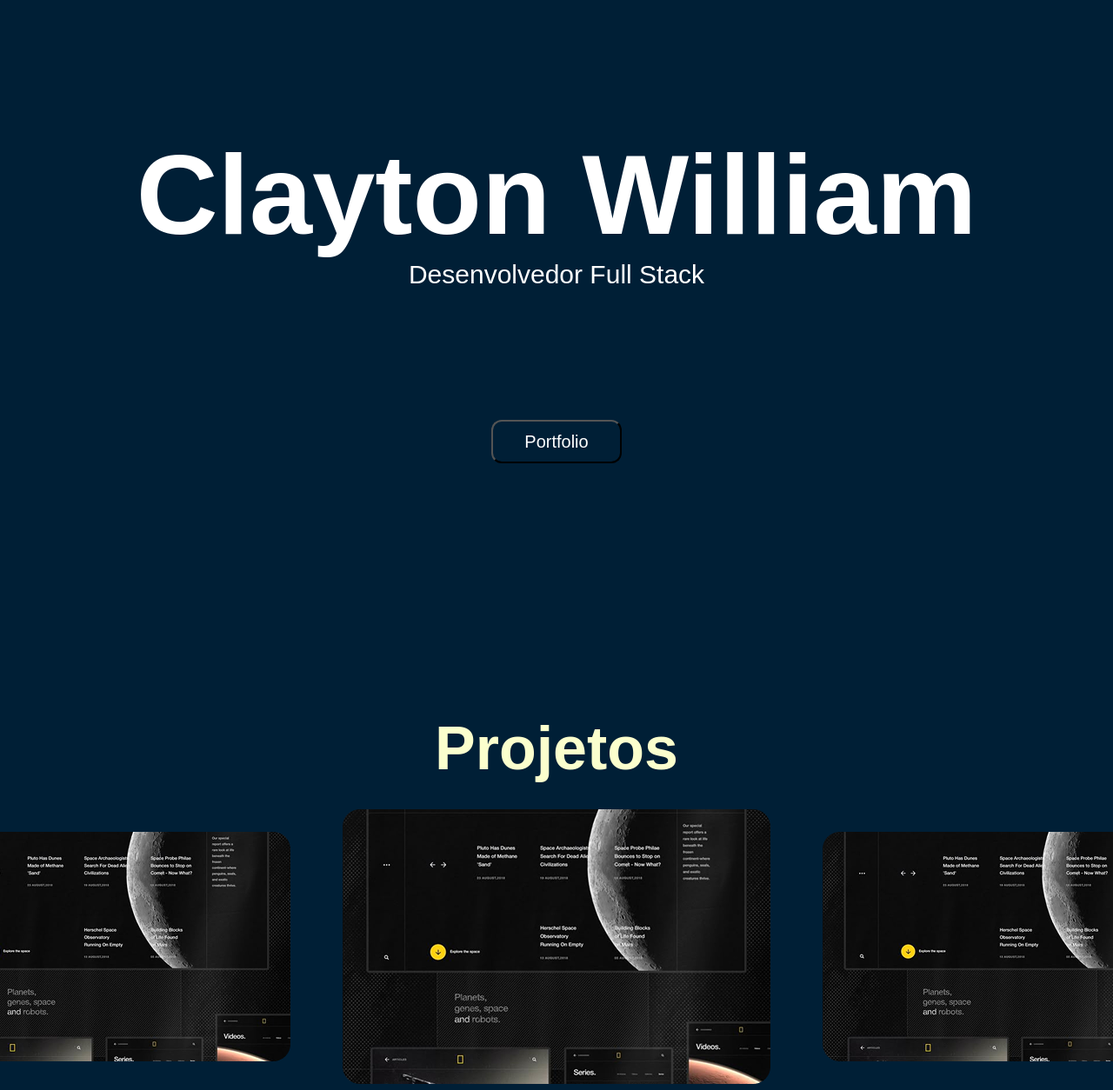
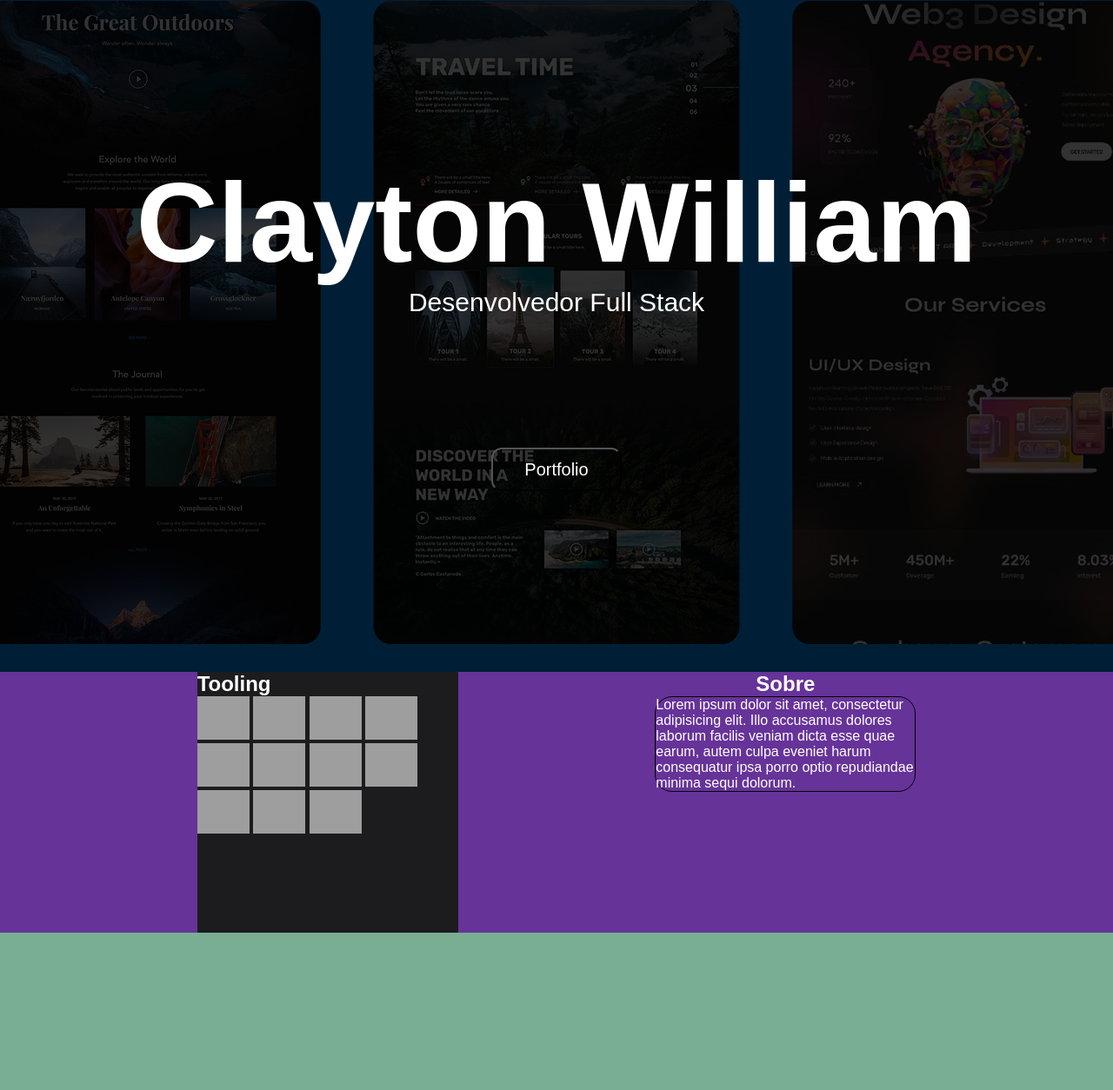
Before and after one commit to clayton-oly/clayton-oly.github.io, a plain HTML site: page index.html in a window 1280 px wide. Shown: the part 77-1331 px from the top of the page at 87% size. Drawn offline with Linux system fonts and the light colour scheme; grey boxes are pictures that could not be loaded; a web font is replaced by a local one.

Commit message:
Add Section Tools

```diff
--- a/css/style.css
+++ b/css/style.css
@@ -28,6 +28,14 @@ header {
         background-color: black;
         display: flex;
         justify-content: space-around;
+        align-items: center;
+    }
+
+    nav {
+        height: 50px;
+        display: flex;
+        align-items: center;
+        gap: 20px
     }
 
     h1 {
@@ -40,7 +48,6 @@ header {
     }
 }
 
-
 .intro {
     text-align: center;
     display: flex;
@@ -48,6 +55,8 @@ header {
     justify-content: center;
     align-items: center;
     height: 100vh;
+    position: relative;
+    z-index: 2;
 
     & button {
         background-color: var(--clr-transparent);
@@ -57,9 +66,63 @@ header {
         border-radius: 12px;
         font-size: 20px;
         margin-top: 150px;
+        z-index: 2;
+
+        &:hover {
+            transform: scale(1.2);
+        }
+    }
+
+    h1 {
+        z-index: 2;
+    }
+
+    h2 {
+        z-index: 2;
     }
 }
 
+.containerProjectsA {
+    display: flex;
+    align-items: center;
+    position: absolute;
+    z-index: 1;
+
+    .projects {
+        margin: 30px;
+    }
+}
+
+#tools {
+    background-color: #79ae92;
+    height: 100vh;
+
+    & .containerTools {
+        display: flex;
+        background: rebeccapurple;
+        justify-content: space-evenly;
+
+        & .tooling {
+            background: rgb(28, 27, 30);
+            height: 300px;
+            width: 300px;
+        }
+
+
+        & .sobre {
+            display: flex;
+            flex-direction: column;
+            align-items: center;
+            height: 300px;
+            width: 300px;
+
+            p {
+                border: 1px solid black;
+                border-radius: 20px;
+            }
+        }
+    }
+}
 
 #projetos {
     height: 90vh;
--- a/index.html
+++ b/index.html
@@ -17,7 +17,7 @@
             <span>!CW</span>
             <nav>
                 <a href="#home">Home</a>
-                <a href="#sobre">Sobre</a>
+                <a href="#tools">Sobre</a>
                 <a href="#experiencia">Experiência</a>
                 <a href="#projetos">Projetos</a>
             </nav>
@@ -27,8 +27,66 @@
             <h1>Clayton William</h1>
             <h2>Desenvolvedor Full Stack</h2>
             <button onclick="window.location.href='#projetos'">Portfolio</button>
+
+            <div class="containerProjectsA">
+                <div class="projects">
+                    <img src="./img/1.png" alt="">
+                </div>
+                <div class="projects">
+                    <img src="./img/2.png" alt="">
+                </div>
+                <div class="projects">
+                    <img src="./img/3.png" alt="">
+                </div>
+            </div>
+        </div>
+
         </div>
     </header>
+
+    <section id="tools">
+        <div class="containerTools">
+            <div class="tooling">
+                <h1>Tooling</h1>
+                <div>
+                    <img alt="Clayton-HTML" height="50" width="60"
+                        src="https://raw.githubusercontent.com/devicons/devicon/master/icons/html5/html5-original.svg">
+                    <img alt="Clayton-CSS" height="50" width="60"
+                        src="https://raw.githubusercontent.com/devicons/devicon/master/icons/css3/css3-original.svg">
+                    <img alt="Clayton-Csharp" height="50" width="60"
+                        src="https://raw.githubusercontent.com/devicons/devicon/master/icons/csharp/csharp-original.svg">
+                    <img alt="Clayton-Csharp" height="50" width="60"
+                        src="https://cdn.jsdelivr.net/gh/devicons/devicon/icons/visualstudio/visualstudio-plain.svg">
+                    <img alt="Clayton-Csharp" height="50" width="60"
+                        src="https://cdn.jsdelivr.net/gh/devicons/devicon/icons/dot-net/dot-net-plain-wordmark.svg">
+                    <img alt="Clayton-Csharp" height="50" width="60"
+                        src="https://cdn.jsdelivr.net/gh/devicons/devicon/icons/react/react-original.svg">
+                    <img alt="Clayton-Csharp" height="50" width="60"
+                        src="https://cdn.jsdelivr.net/gh/devicons/devicon/icons/java/java-original.svg">
+                    <img alt="Clayton-Csharp" height="50" width="60"
+                        src="https://cdn.jsdelivr.net/gh/devicons/devicon/icons/mysql/mysql-original.svg">
+                    <img alt="Clayton-Csharp" height="50" width="60"
+                        src="https://cdn.jsdelivr.net/gh/devicons/devicon/icons/bootstrap/bootstrap-original.svg">
+                    <img alt="Clayton-Csharp" height="50" width="60"
+                        src="https://cdn.jsdelivr.net/gh/devicons/devicon/icons/nodejs/nodejs-original.svg">
+                    <img alt="Clayton-Csharp" height="50" width="60"
+                        src="https://cdn.jsdelivr.net/gh/devicons/devicon/icons/spring/spring-original.svg">
+                </div>
+            </div>
+
+
+
+            <div class="sobre">
+                <h1>Sobre</h1>
+                <p>Lorem ipsum dolor sit amet, consectetur adipisicing elit. Illo accusamus dolores laborum facilis
+                    veniam
+                    dicta esse quae earum, autem culpa eveniet harum consequatur ipsa porro optio repudiandae minima
+                    sequi
+                    dolorum.</p>
+            </div>
+
+        </div>
+    </section>
 
     <section id="experiencia">
         <div class="xp">
```
Also changed, not shown: img/1.png (added), img/2.png (added), img/3.png (added).
